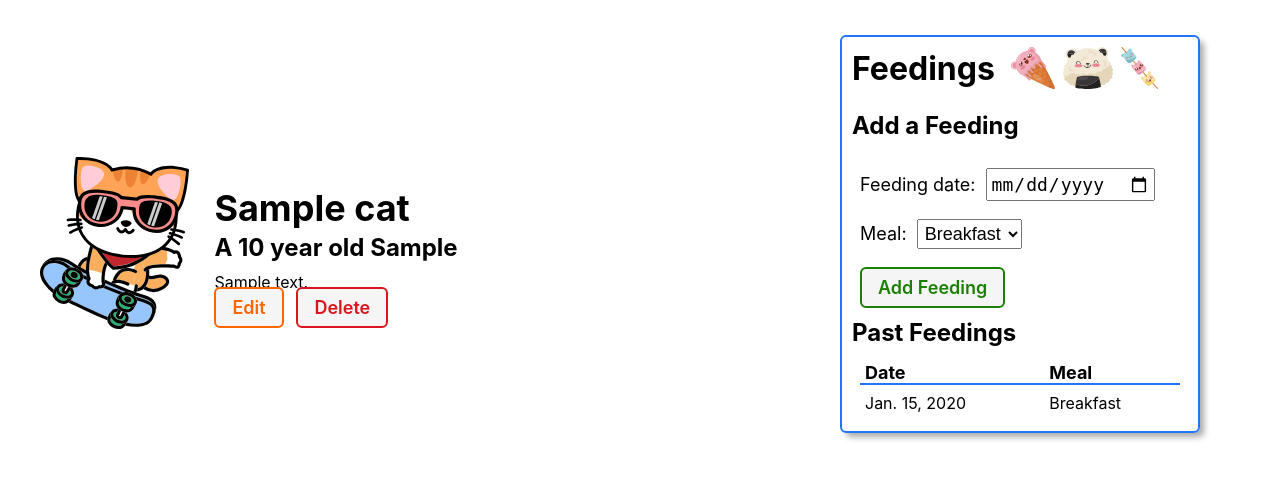
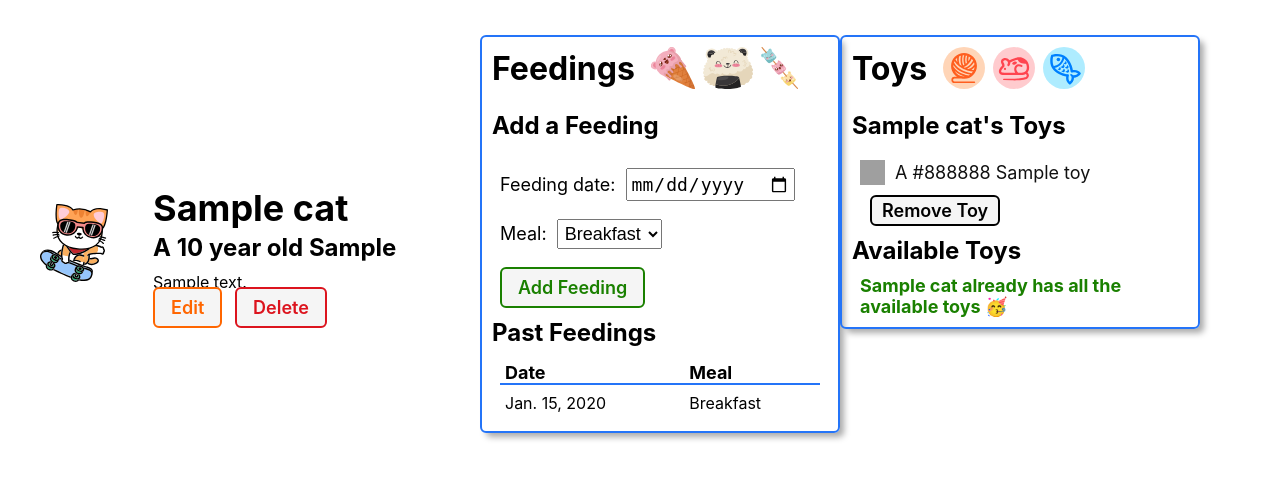
Before and after one commit to TracywLan/django-crud-app-cat-collector, a Django app: page /cats/1/ in a window 1280 px wide. Shown: the part 55-542 px from the top of the page. Run offline with Django 5.2, Linux system fonts and the light colour scheme; tables that the repository leaves empty hold one stand-in row (values such as "Sample post").

Commit message:
added toy add and delete with cat

```diff
--- a/main_app/models.py
+++ b/main_app/models.py
@@ -8,11 +8,23 @@
     ('D', 'Dinner')
 )
 
+# Add the Toy model
+class Toy(models.Model):
+    name = models.CharField(max_length=50)
+    color = models.CharField(max_length=20)
+
+    def __str__(self):
+        return self.name
+
+    def get_absolute_url(self):
+        return reverse('toy-detail', kwargs={'pk': self.id})
+
 class Cat(models.Model):
     name = models.CharField(max_length=100)
     breed = models.CharField(max_length=100)
     description = models.TextField(max_length=250)
     age = models.IntegerField()
+    toys = models.ManyToManyField(Toy)
 
     def __str__(self):
         return self.name
@@ -48,14 +60,3 @@
     # Define the default order of feedings
     class Meta:
         ordering = ['-date']  # This line makes the newest feedings appear first
-
-# Add the Toy model
-class Toy(models.Model):
-    name = models.CharField(max_length=50)
-    color = models.CharField(max_length=20)
-
-    def __str__(self):
-        return self.name
-
-    def get_absolute_url(self):
-        return reverse('toy-detail', kwargs={'pk': self.id})
--- a/main_app/static/css/cats/cat-detail.css
+++ b/main_app/static/css/cats/cat-detail.css
@@ -4,6 +4,7 @@
   flex-direction: column;
   align-items: center;
   justify-content: center;
+  gap: 2rem;
 }
 
 .cat-img {
--- a/main_app/templates/cats/detail.html
+++ b/main_app/templates/cats/detail.html
@@ -84,7 +84,57 @@
             {% endif %}
 
     </section>
+
+    <section class="toys">
+    <div class="subsection-title">
+        <h2>Toys</h2>
+        <img src="{% static 'images/string.svg' %}" alt="A ball of string" />
+        <img src="{% static 'images/mouse.svg' %}" alt="A mouse" />
+        <img src="{% static 'images/fish.svg' %}" alt="A fishy toy" />
+    </div>
+    <h3>{{ cat.name }}'s Toys</h3>
+    <div class="subsection-content">
+        {% if cat.toys.count %}
+        {% for toy in cat.toys.all %}
+            <div class="toy-container">
+            <div class="color-block" style="background-color: {{ toy.color }}"></div>
+            <a href="{% url 'toy-detail' toy.id %}">
+                <p>A {{ toy.color }} {{ toy.name }}</p>
+            </a>
+            <form action="{% url 'remove-toy' cat.id toy.id %}" method="post">
+                {% csrf_token %}
+                <button type="submit" class="btn btn-danger">Remove Toy</button>
+            </form>
+            </div>
+        {% endfor %}
+        {% else %}
+        <p class="no-toys">{{cat.name}} doesn't have any toys!</p>
+        {% endif %}
+    </div>
+
+    <h3>Available Toys</h3>
+    <div class="subsection-content">
+    {% if toys.count %}
+        {% for toy in toys.all %}
+        <div class="toy-container">
+            <div class="color-block" style="background-color: {{ toy.color }}"></div>
+            <a href="{% url 'toy-detail' toy.id %}">
+            <p>A {{ toy.color }} {{ toy.name }}</p>
+            </a>
+            <form action="{% url 'associate-toy' cat.id toy.id %}" method="post">
+                {% csrf_token %}
+                <button type="submit" class="btn submit">Give toy</button>
+            </form>
+        </div>
+        {% endfor %}
+    {% else %}
+        <p class="all-toys">{{cat.name}} already has all the available toys 🥳</p>
+    {% endif %}
+    </div>
+    </section>
     </div>
 
 </section>
+
+
 {% endblock %}
--- a/main_app/urls.py
+++ b/main_app/urls.py
@@ -17,5 +17,7 @@
     path('toys/', views.ToyList.as_view(), name='toy-index'),
     path('toys/<int:pk>/update/', views.ToyUpdate.as_view(), name='toy-update'),
     path('toys/<int:pk>/delete/', views.ToyDelete.as_view(), name='toy-delete'),
+    path('cats/<int:cat_id>/associate-toy/<int:toy_id>/', views.associate_toy, name='associate-toy'),
+    path('cats/<int:cat_id>/remove-toy/<int:toy_id>/', views.remove_toy, name='remove-toy'),
 
 ]
--- a/main_app/views.py
+++ b/main_app/views.py
@@ -29,7 +29,7 @@
 
 class CatCreate(CreateView):
     model = Cat
-    fields = '__all__'
+    fields = ['name', 'breed', 'description', 'age']
 
 class CatUpdate(UpdateView):
     model = Cat
@@ -54,11 +54,16 @@
 
 def cat_detail(request, cat_id):
     cat = Cat.objects.get(id=cat_id)
-    # instantiate FeedingForm to be rendered in the template
-    feeding_form = FeedingForm()
+    # toys = Toy.objects.all()  # Fetch all toys
+
+    # Only get the toys the cat does not have
+    toys_cat_doesnt_have = Toy.objects.exclude(id__in = cat.toys.all().values_list('id'))
+
+    feeding_form = FeedingForm() # instantiate FeedingForm to be rendered in the template
     return render(request, 'cats/detail.html', {
-        # include the cat and feeding_form in the context
-        'cat': cat, 'feeding_form': feeding_form
+        'cat': cat,
+        'feeding_form': feeding_form, # include the cat and feeding_form in the context
+        'toys': toys_cat_doesnt_have  # Pass toys to the template
     })
 
 def add_feeding(request, cat_id):
@@ -90,3 +95,12 @@
 class ToyDelete(DeleteView):
     model = Toy
     success_url = '/toys/'
+
+def associate_toy(request, cat_id, toy_id):
+    # Note that you can pass a toy's id instead of the whole object
+    Cat.objects.get(id=cat_id).toys.add(toy_id)
+    return redirect('cat-detail', cat_id=cat_id)
+
+def remove_toy(request, cat_id, toy_id):
+    Cat.objects.get(id=cat_id).toys.remove(toy_id)
+    return redirect('cat-detail', cat_id=cat_id)
```
Also changed, not shown: main_app/migrations/0004_cat_toys.py (added).
